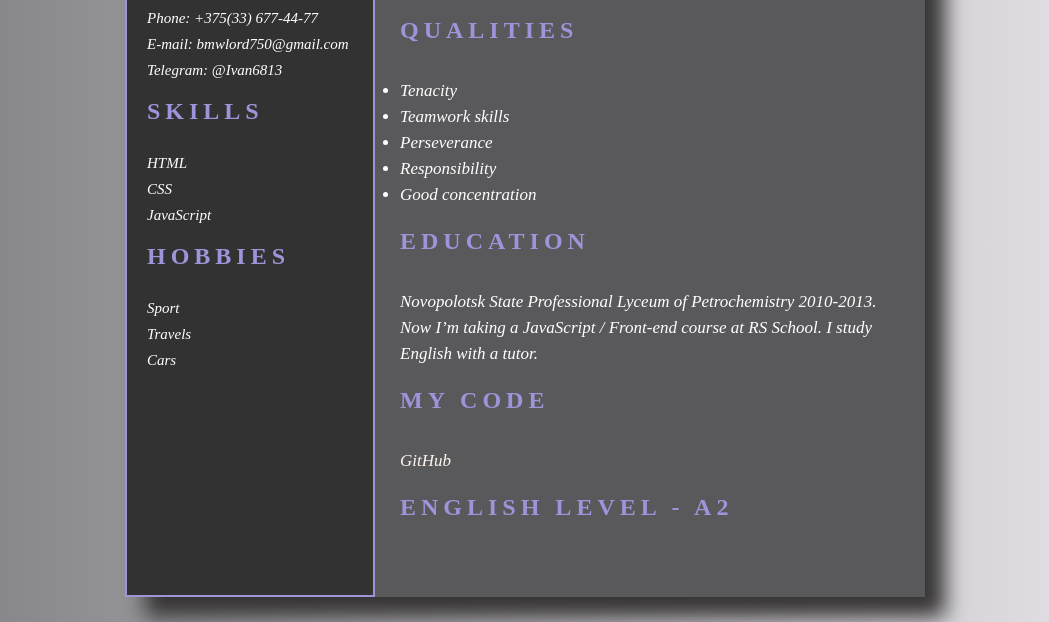
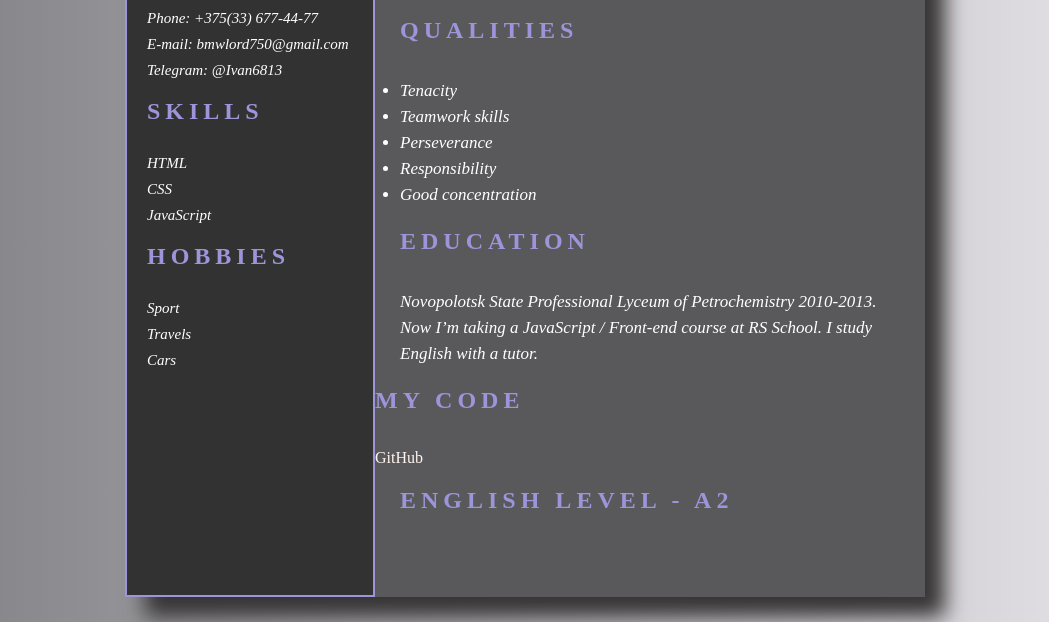
Before and after one commit to Ivan6813/rsschool-cv, a plain HTML site: page index.html in a window 1280 px wide. Shown: the part 268-890 px from the top of the page, without its empty margins (115-1164 px from the left). Drawn offline with Linux system fonts and the light colour scheme.

Commit message:
fix: adjust link

```diff
--- a/style.css
+++ b/style.css
@@ -100,7 +100,6 @@ img {
 
 .quality,
 .education,
-.code,
 .lang {
   font-size: 17px;
   color: #fff;
```
